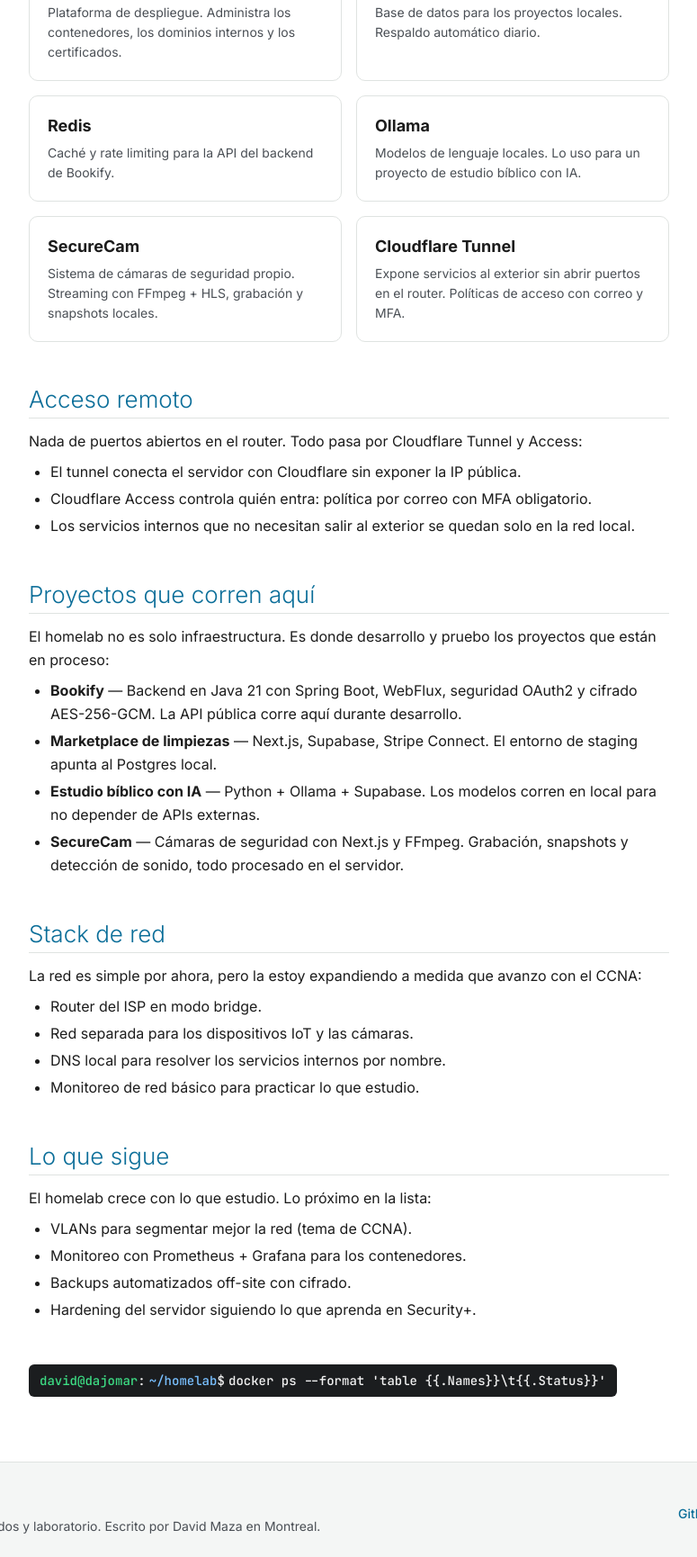
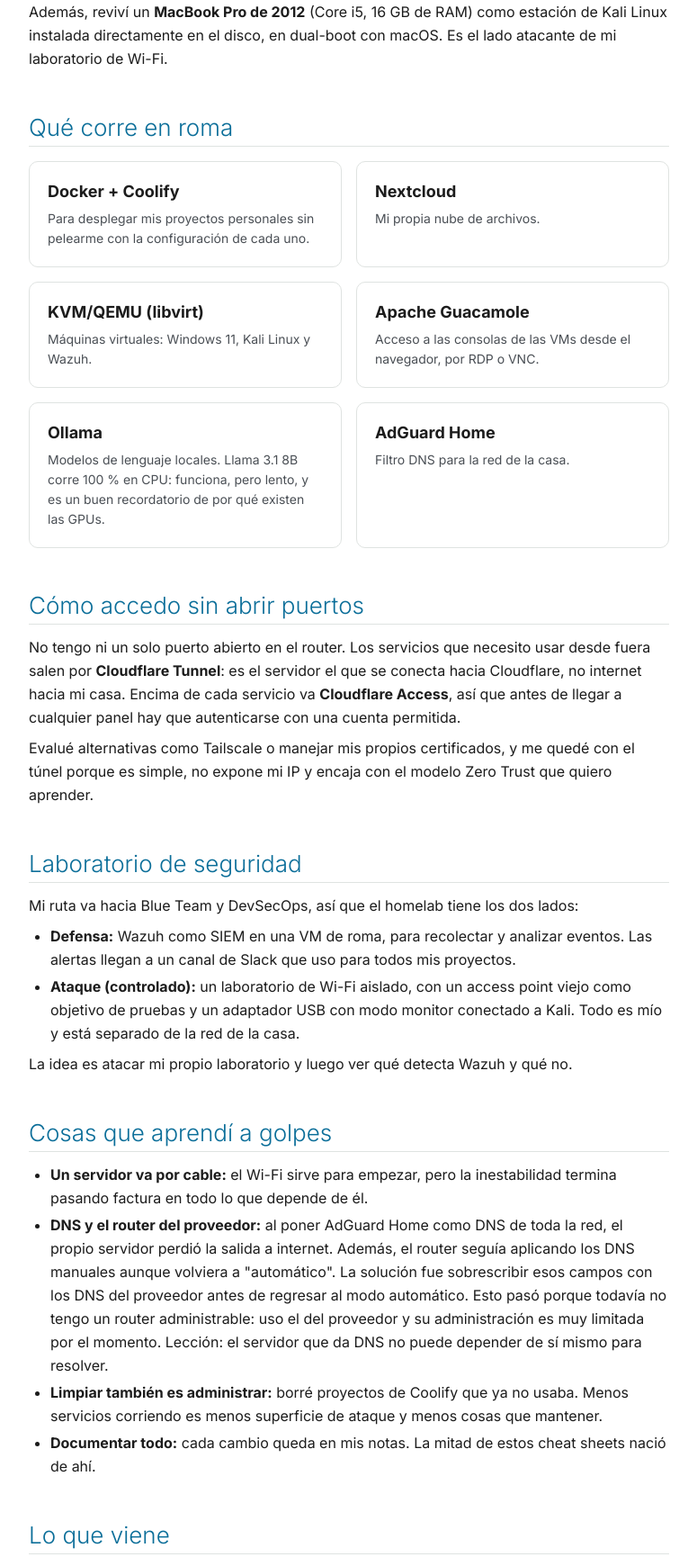
Before and after one commit to dajomar/dajomar-blog, an Astro site: page /homelab in a window 1280 px wide. Shown: the part 529-2259 px from the top of the page at 90% size, without its empty margins (252-1027 px from the left). Built offline with nearby package versions, Linux system fonts and the light colour scheme; Astro itself is replaced by a stand-in of ours; no server answers.

Commit message:
refactor: actualizar homelab con contenido real, ajustar artículo y ruta de estudio
- Homelab: contenido real (HP Z420 roma, Kali, servicios, lab de seguridad)
- Cloudflare Tunnel: quitar mención a Coolify y servicios internos
- Inicio: nuevas tarjetas de ruta (Base, Foco, Constante) y terminal actualizado

Co-Authored-By: Claude Opus 4.6 <noreply@anthropic.com>

```diff
--- a/src/content/articulos/cloudflare-tunnel.mdx
+++ b/src/content/articulos/cloudflare-tunnel.mdx
@@ -38,7 +38,7 @@ cloudflared tunnel create homelab
 Después, en el dashboard de Cloudflare Zero Trust:
 
 - Creé un túnel llamado `homelab`.
-- Agregué rutas: `coolify.midominio.com` → `http://localhost:8000`, y así para cada servicio.
+- Agregué rutas: `midominio.com` → `http://localhost:8000`, y así para cada servicio.
 - En Access, creé una política: solo mi correo, con MFA obligatorio vía código por email.
 
 ## Las políticas de Access
@@ -78,7 +78,6 @@ Esto funciona, pero hay cosas que quiero mejorar:
 
 - **Logs centralizados**: hoy reviso los logs de `cloudflared` a mano. Quiero mandarlos a un lugar donde pueda buscar patrones.
 - **Alertas de acceso**: que me llegue una notificación cuando alguien se autentique. Cloudflare Access tiene logs, pero no alertas nativas.
-- **Separar servicios**: hoy todo pasa por el mismo túnel. Para los servicios que no necesitan salir (como Postgres o Redis), debería asegurarme de que no son alcanzables ni por accidente.
 - **Backup de la configuración del túnel**: si pierdo el servidor, necesito poder levantar todo desde cero. La config del túnel está en Cloudflare, pero las credenciales locales hay que respaldarlas.
 
 <Callout type="security">
@@ -87,6 +86,6 @@ Las credenciales del túnel (`cert.pem` y el archivo JSON del túnel) dan acceso
 
 ## El resultado
 
-Accedo a Coolify y a los servicios del homelab desde cualquier lugar con mi correo y un código. No hay puertos abiertos, no hay IP expuesta, no hay certificados que administrar. Para un homelab personal, es más seguridad de la que tiene la mayoría de los VPS expuestos a internet.
+Accedo a mis servicios desde cualquier lugar con mi correo y un código. No hay puertos abiertos, no hay IP expuesta, no hay certificados que administrar. Para un homelab personal, es más seguridad de la que tiene la mayoría de los VPS expuestos a internet.
 
 Lo próximo es integrar esto con el monitoreo que estoy planeando: si un servicio se cae, quiero saberlo antes de intentar acceder.
--- a/src/pages/homelab.astro
+++ b/src/pages/homelab.astro
@@ -2,87 +2,88 @@
 import BaseLayout from '../layouts/BaseLayout.astro';
 import TerminalPrompt from '../components/TerminalPrompt.astro';
 ---
-<BaseLayout title="Homelab — dajomar" description="Mi homelab en Montreal: servidor, servicios self-hosted, cámaras y lo que aprendo armándolo.">
+<BaseLayout title="Homelab — dajomar" description="Los servidores, servicios y laboratorios que uso para practicar administración de sistemas, seguridad y DevSecOps.">
   <div class="content-width homelab-page">
-    <h1 class="page-title">Homelab</h1>
-    <p class="intro">Lo que corro en casa, cómo está conectado y qué he aprendido armándolo. Este es un laboratorio de estudio: lo uso para practicar lo que voy aprendiendo de redes, contenedores y seguridad, y de paso corro servicios que me sirven en el día a día.</p>
+    <h1 class="page-title">Mi homelab</h1>
+    <p class="intro">Mi homelab es donde practico lo que estudio. Todo lo que aparece en mis cheat sheets lo he usado (o roto) aquí primero: Linux, redes, Docker, virtualización y seguridad.</p>
 
     <section class="section">
-      <h2>Qué hay corriendo</h2>
-      <p>El servidor principal es una máquina con Linux donde corro todo con contenedores. Uso <a href="https://coolify.io">Coolify</a> como plataforma de despliegue: me da un panel para administrar los servicios sin tener que escribir Compose a mano cada vez.</p>
+      <h2>El hardware</h2>
+      <p><strong>roma</strong> es el servidor principal: una estación de trabajo HP Z420 reutilizada con un Xeon E5-1620 v2 y 32 GB de RAM, corriendo Ubuntu Server 24.04. No tiene GPU, y eso se nota cuando le pido trabajo de IA, pero para virtualización y contenedores rinde de sobra.</p>
+      <p>Al principio roma vivía conectado por Wi-Fi, como todo en la casa. Pero entre túneles, máquinas virtuales y DNS, cada microcorte se convertía en un servicio caído, así que terminé pasándolo a cable. Para un servidor, la estabilidad de la red no es opcional.</p>
+      <p>Además, reviví un <strong>MacBook Pro de 2012</strong> (Core i5, 16 GB de RAM) como estación de Kali Linux instalada directamente en el disco, en dual-boot con macOS. Es el lado atacante de mi laboratorio de Wi-Fi.</p>
+    </section>
 
+    <section class="section">
+      <h2>Qué corre en roma</h2>
       <div class="services-grid">
         <div class="service-card">
-          <span class="service-name">Coolify</span>
-          <span class="service-desc">Plataforma de despliegue. Administra los contenedores, los dominios internos y los certificados.</span>
+          <span class="service-name">Docker + Coolify</span>
+          <span class="service-desc">Para desplegar mis proyectos personales sin pelearme con la configuración de cada uno.</span>
         </div>
         <div class="service-card">
-          <span class="service-name">PostgreSQL</span>
-          <span class="service-desc">Base de datos para los proyectos locales. Respaldo automático diario.</span>
+          <span class="service-name">Nextcloud</span>
+          <span class="service-desc">Mi propia nube de archivos.</span>
         </div>
         <div class="service-card">
-          <span class="service-name">Redis</span>
-          <span class="service-desc">Caché y rate limiting para la API del backend de Bookify.</span>
+          <span class="service-name">KVM/QEMU (libvirt)</span>
+          <span class="service-desc">Máquinas virtuales: Windows 11, Kali Linux y Wazuh.</span>
+        </div>
+        <div class="service-card">
+          <span class="service-name">Apache Guacamole</span>
+          <span class="service-desc">Acceso a las consolas de las VMs desde el navegador, por RDP o VNC.</span>
         </div>
         <div class="service-card">
           <span class="service-name">Ollama</span>
-          <span class="service-desc">Modelos de lenguaje locales. Lo uso para un proyecto de estudio bíblico con IA.</span>
+          <span class="service-desc">Modelos de lenguaje locales. Llama 3.1 8B corre 100 % en CPU: funciona, pero lento, y es un buen recordatorio de por qué existen las GPUs.</span>
         </div>
         <div class="service-card">
-          <span class="service-name">SecureCam</span>
-          <span class="service-desc">Sistema de cámaras de seguridad propio. Streaming con FFmpeg + HLS, grabación y snapshots locales.</span>
-        </div>
-        <div class="service-card">
-          <span class="service-name">Cloudflare Tunnel</span>
-          <span class="service-desc">Expone servicios al exterior sin abrir puertos en el router. Políticas de acceso con correo y MFA.</span>
+          <span class="service-name">AdGuard Home</span>
+          <span class="service-desc">Filtro DNS para la red de la casa.</span>
         </div>
       </div>
     </section>
 
     <section class="section">
-      <h2>Acceso remoto</h2>
-      <p>Nada de puertos abiertos en el router. Todo pasa por Cloudflare Tunnel y Access:</p>
+      <h2>Cómo accedo sin abrir puertos</h2>
+      <p>No tengo ni un solo puerto abierto en el router. Los servicios que necesito usar desde fuera salen por <strong>Cloudflare Tunnel</strong>: es el servidor el que se conecta hacia Cloudflare, no internet hacia mi casa. Encima de cada servicio va <strong>Cloudflare Access</strong>, así que antes de llegar a cualquier panel hay que autenticarse con una cuenta permitida.</p>
+      <p>Evalué alternativas como Tailscale o manejar mis propios certificados, y me quedé con el túnel porque es simple, no expone mi IP y encaja con el modelo Zero Trust que quiero aprender.</p>
+    </section>
+
+    <section class="section">
+      <h2>Laboratorio de seguridad</h2>
+      <p>Mi ruta va hacia Blue Team y DevSecOps, así que el homelab tiene los dos lados:</p>
       <ul>
-        <li>El tunnel conecta el servidor con Cloudflare sin exponer la IP pública.</li>
-        <li>Cloudflare Access controla quién entra: política por correo con MFA obligatorio.</li>
-        <li>Los servicios internos que no necesitan salir al exterior se quedan solo en la red local.</li>
+        <li><strong>Defensa:</strong> Wazuh como SIEM en una VM de roma, para recolectar y analizar eventos. Las alertas llegan a un canal de Slack que uso para todos mis proyectos.</li>
+        <li><strong>Ataque (controlado):</strong> un laboratorio de Wi-Fi aislado, con un access point viejo como objetivo de pruebas y un adaptador USB con modo monitor conectado a Kali. Todo es mío y está separado de la red de la casa.</li>
+      </ul>
+      <p>La idea es atacar mi propio laboratorio y luego ver qué detecta Wazuh y qué no.</p>
+    </section>
+
+    <section class="section">
+      <h2>Cosas que aprendí a golpes</h2>
+      <ul>
+        <li><strong>Un servidor va por cable:</strong> el Wi-Fi sirve para empezar, pero la inestabilidad termina pasando factura en todo lo que depende de él.</li>
+        <li><strong>DNS y el router del proveedor:</strong> al poner AdGuard Home como DNS de toda la red, el propio servidor perdió la salida a internet. Además, el router seguía aplicando los DNS manuales aunque volviera a "automático". La solución fue sobrescribir esos campos con los DNS del proveedor antes de regresar al modo automático. Esto pasó porque todavía no tengo un router administrable: uso el del proveedor y su administración es muy limitada por el momento. Lección: el servidor que da DNS no puede depender de sí mismo para resolver.</li>
+        <li><strong>Limpiar también es administrar:</strong> borré proyectos de Coolify que ya no usaba. Menos servicios corriendo es menos superficie de ataque y menos cosas que mantener.</li>
+        <li><strong>Documentar todo:</strong> cada cambio queda en mis notas. La mitad de estos cheat sheets nació de ahí.</li>
       </ul>
     </section>
 
     <section class="section">
-      <h2>Proyectos que corren aquí</h2>
-      <p>El homelab no es solo infraestructura. Es donde desarrollo y pruebo los proyectos que están en proceso:</p>
+      <h2>Lo que viene</h2>
+      <p>Quiero seguir aprendiendo y expandiendo lo que sé de infraestructura, seguridad y DevOps. El homelab es el lugar para eso: probar, romper, entender y documentar.</p>
       <ul>
-        <li><strong>Bookify</strong> — Backend en Java 21 con Spring Boot, WebFlux, seguridad OAuth2 y cifrado AES-256-GCM. La API pública corre aquí durante desarrollo.</li>
-        <li><strong>Marketplace de limpiezas</strong> — Next.js, Supabase, Stripe Connect. El entorno de staging apunta al Postgres local.</li>
-        <li><strong>Estudio bíblico con IA</strong> — Python + Ollama + Supabase. Los modelos corren en local para no depender de APIs externas.</li>
-        <li><strong>SecureCam</strong> — Cámaras de seguridad con Next.js y FFmpeg. Grabación, snapshots y detección de sonido, todo procesado en el servidor.</li>
+        <li><strong>Un pipeline de CI/CD con seguridad integrada:</strong> este sitio se construye y se despliega solo, con escaneo de secretos y vulnerabilidades en cada cambio.</li>
+        <li><strong>Monitoreo y respaldos:</strong> métricas, alertas y una estrategia de respaldo 3-2-1 para que una falla de disco no sea un desastre.</li>
+        <li><strong>Infraestructura como código:</strong> crear las máquinas virtuales con Terraform y configurarlas con Ansible, en lugar de hacerlo a mano.</li>
+        <li><strong>Kubernetes:</strong> un clúster liviano con k3s para desplegar lo que hoy corre en Docker.</li>
+        <li><strong>Detección:</strong> reglas propias en Wazuh para ver qué detecta cuando ataco mi propio laboratorio.</li>
       </ul>
+      <p>Voy a ir documentando cada paso aquí.</p>
     </section>
 
-    <section class="section">
-      <h2>Stack de red</h2>
-      <p>La red es simple por ahora, pero la estoy expandiendo a medida que avanzo con el CCNA:</p>
-      <ul>
-        <li>Router del ISP en modo bridge.</li>
-        <li>Red separada para los dispositivos IoT y las cámaras.</li>
-        <li>DNS local para resolver los servicios internos por nombre.</li>
-        <li>Monitoreo de red básico para practicar lo que estudio.</li>
-      </ul>
-    </section>
-
-    <section class="section">
-      <h2>Lo que sigue</h2>
-      <p>El homelab crece con lo que estudio. Lo próximo en la lista:</p>
-      <ul>
-        <li>VLANs para segmentar mejor la red (tema de CCNA).</li>
-        <li>Monitoreo con Prometheus + Grafana para los contenedores.</li>
-        <li>Backups automatizados off-site con cifrado.</li>
-        <li>Hardening del servidor siguiendo lo que aprenda en Security+.</li>
-      </ul>
-    </section>
-
-    <TerminalPrompt path="~/homelab" command="docker ps --format 'table {{.Names}}\t{{.Status}}'" />
+    <TerminalPrompt path="~/homelab" command="ssh roma" />
   </div>
 </BaseLayout>
 
```
Also changed, not shown: src/pages/index.astro (+25 -13 lines).
